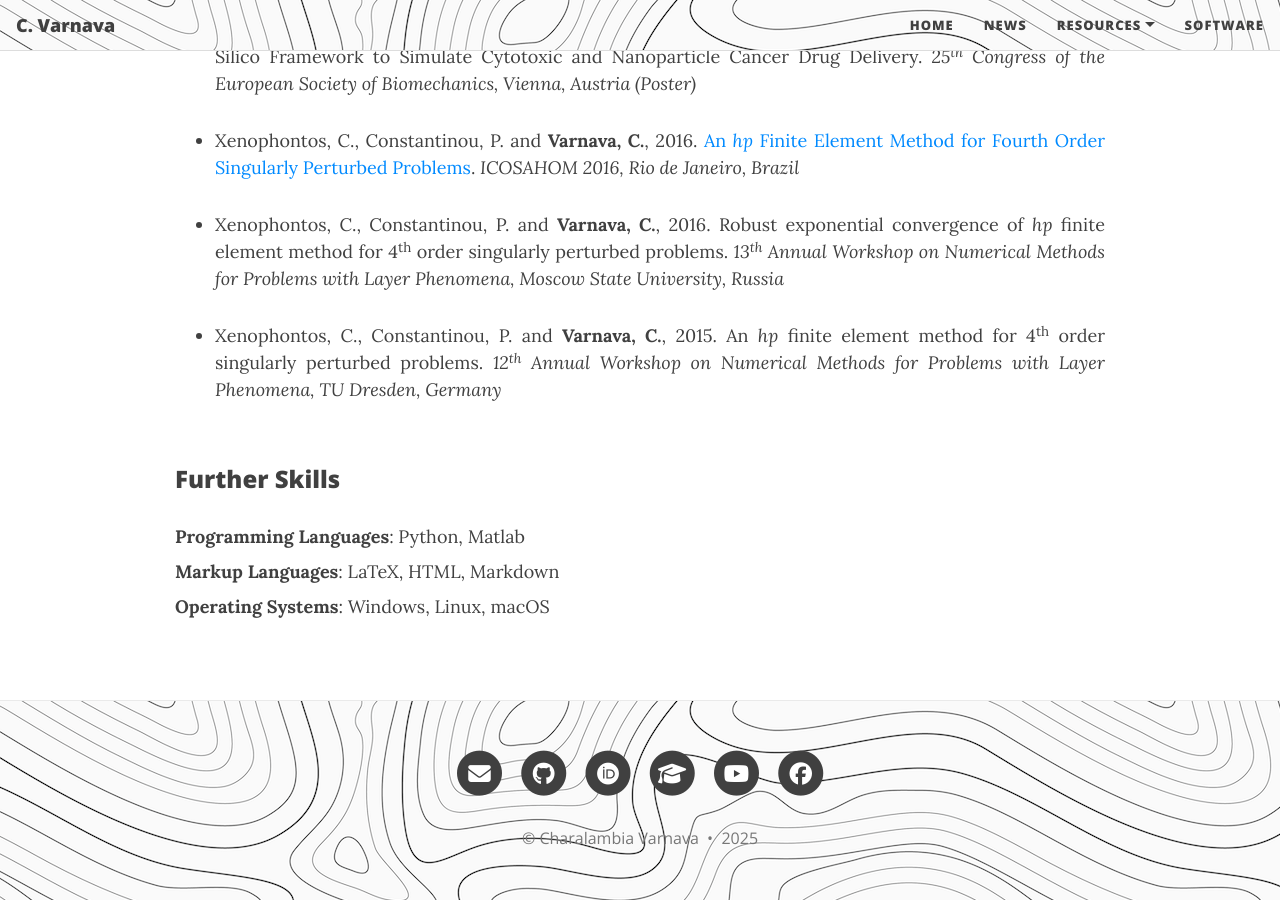
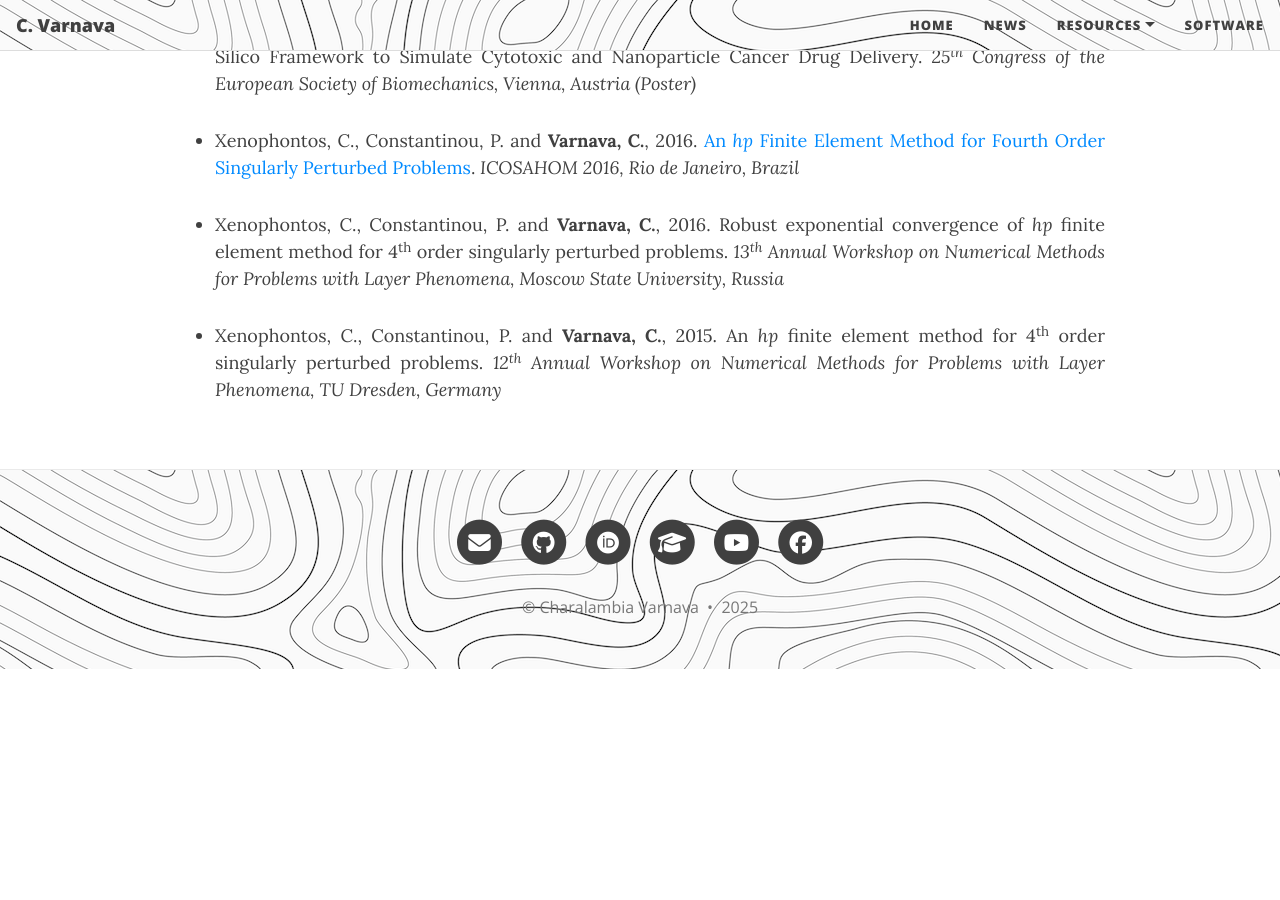
Before and after one commit to ch-var/ch-var.github.io, a Jekyll site: the page built from cv.html, in a window 1280 px wide and 900 px high, scrolled down 5420 px. Built offline with Jekyll 4.4.1, drawn with Linux system fonts in a browser that asks for light colours; formulas are drawn with MathJax 3; after the commit the page ends 6089 px from its top, so only the background shows below that.

Commit message:
Update cv.html

```diff
--- a/cv.html
+++ b/cv.html
@@ -154,11 +154,6 @@ mathjax: true
 <p></p>
 <li class="responsive-margin">Xenophontos, C., Constantinou, P. and <b>Varnava, C.</b>, 2015. An <i>hp</i> finite element method for 4<sup>th</sup> order singularly perturbed problems. <i>12<sup>th</sup> Annual Workshop on Numerical Methods for Problems with Layer Phenomena, TU Dresden, Germany</i></li>
 </ul>
-<br>
-<p style="font-family: var(--header-font); font-weight: 800; line-height: 1.1; font-size: 1.5rem; margin-top: 1.25rem;">Further Skills</p>
-<p align='justify' style="margin-bottom: 8px;"><b>Programming Languages</b>: Python, Matlab</p>
-<p align='justify' style="margin-top: 8px; margin-bottom: 8px;"><b>Markup Languages</b>: LaTeX, HTML, Markdown</p>
-<p align='justify' style="margin-top: 8px;"><b>Operating Systems</b>: Windows, Linux, macOS</p>
 
 <style>
   .responsive-margin {
```
